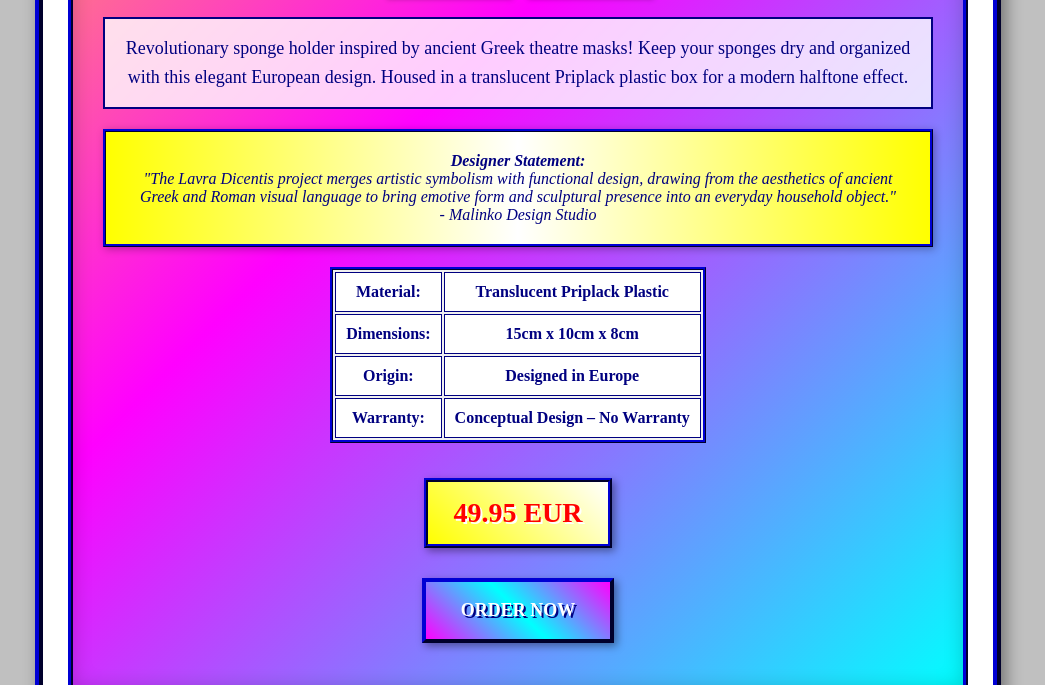
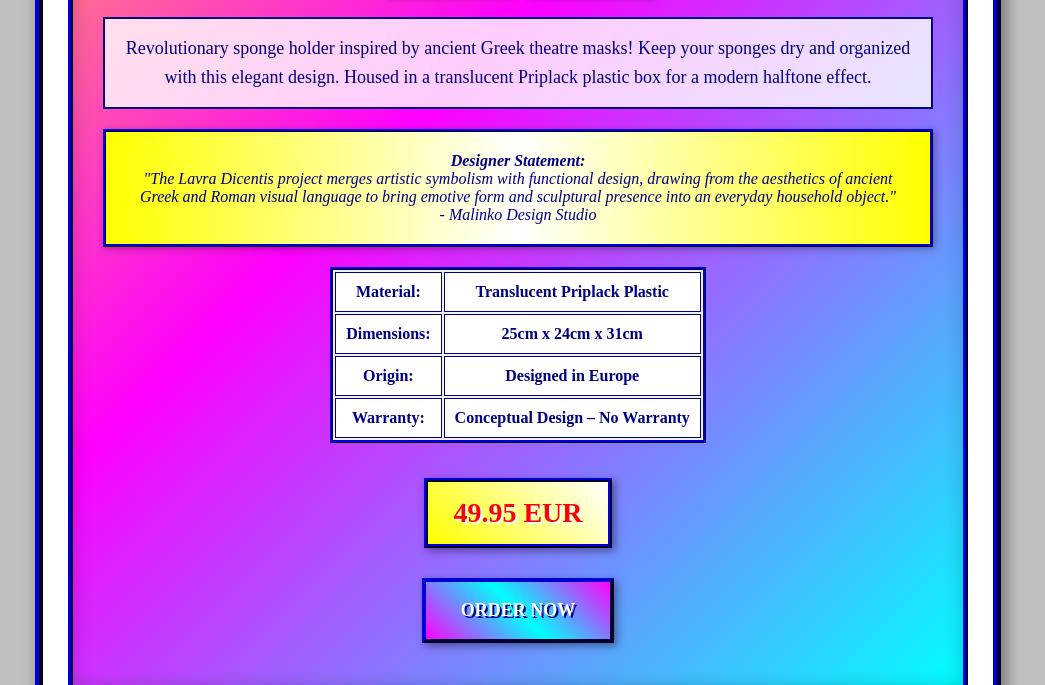
Before and after one commit to PognaliAgency/lavra-dicentis.com, a plain HTML site: page index.html in a window 1280 px wide. Shown: the part 1015-1700 px from the top of the page, without its empty margins (122-1167 px from the left). Drawn offline with Linux system fonts and the light colour scheme.

Commit message:
Last touches

```diff
--- a/index.html
+++ b/index.html
@@ -344,7 +344,7 @@
     </div>
     <p class="product-description">
       Revolutionary sponge holder inspired by ancient Greek theatre masks! Keep your sponges dry and organized with this
-      elegant European design. Housed in a translucent Priplack plastic box for a modern halftone effect.
+      elegant design. Housed in a translucent Priplack plastic box for a modern halftone effect.
     </p>
     <div class="testimonial">
       <b>Designer Statement:</b><br>
@@ -360,7 +360,7 @@
       </tr>
       <tr>
         <td>Dimensions:</td>
-        <td>15cm x 10cm x 8cm</td>
+        <td>25cm x 24cm x 31cm</td>
       </tr>
       <tr>
         <td>Origin:</td>
@@ -427,7 +427,7 @@
     <li><span class="blink">LIMITED TIME:</span> Buy 2, get 1 FREE on all kitchen accessories!</li>
     <li>15% discount for first-time European customers</li>
     <li>Free elegant gift wrapping available</li>
-    <li>Express delivery for orders placed customer service hours</li>
+    <li>Express delivery for orders placed within customer service hours</li>
     <li>FREE shipping to: France, Germany, Netherlands, Belgium, Italy</li>
   </ul>
 
```
